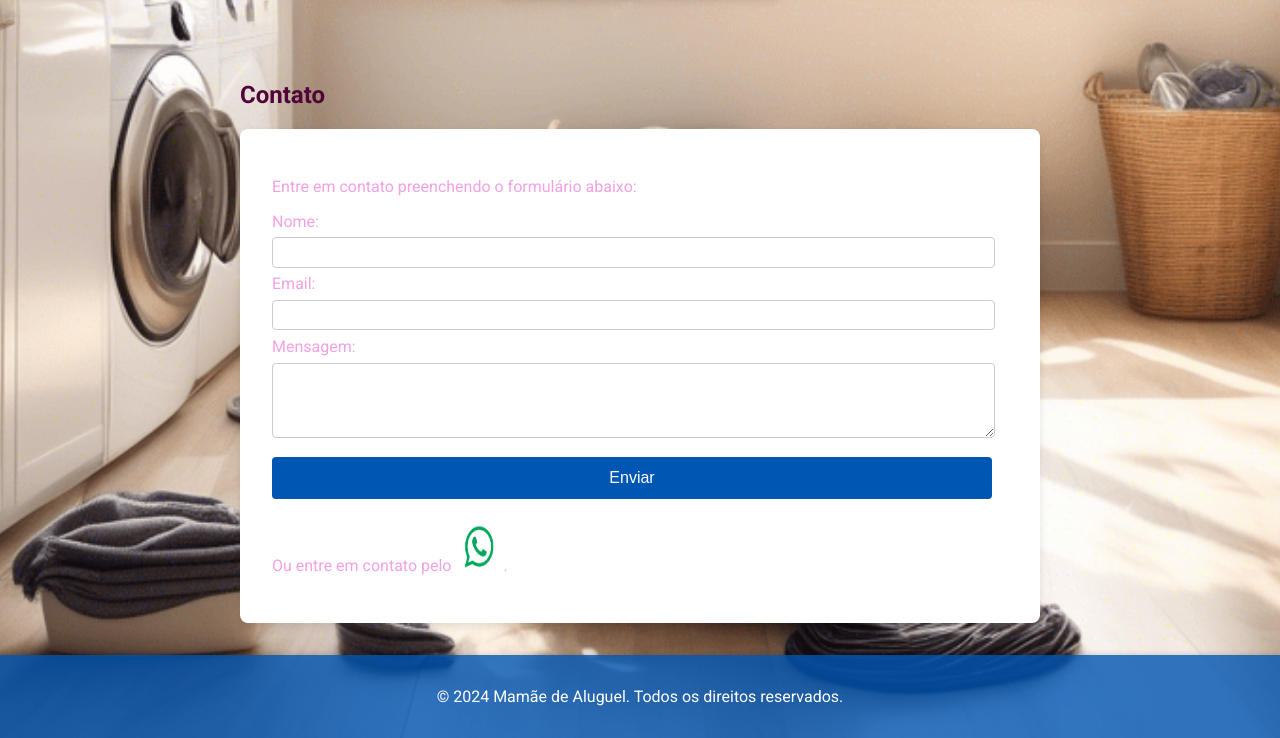
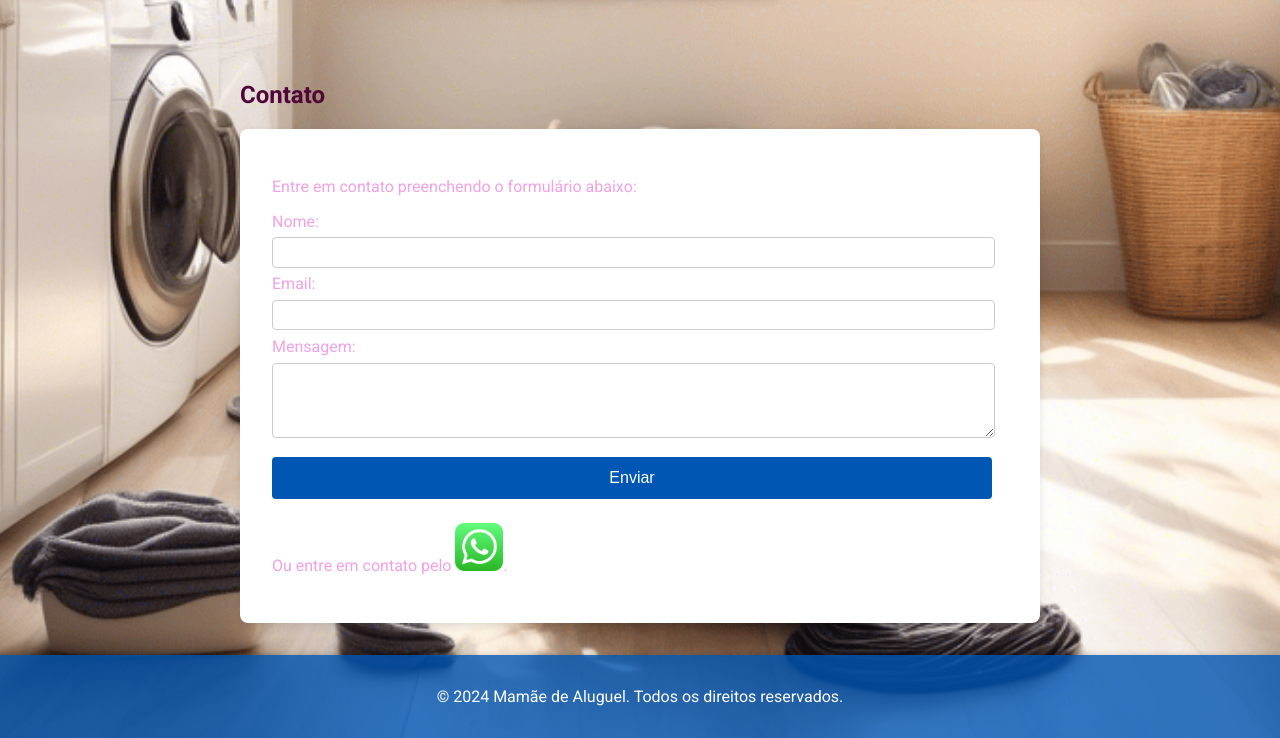
Before and after one commit to felipemgiusti/mamaedealuguel, a plain HTML site: page index.html in a window 1280 px wide. Shown: the part 835-1573 px from the top of the page. Drawn offline with Linux system fonts and the light colour scheme.

Commit message:
Update index.html

```diff
--- a/index.html
+++ b/index.html
@@ -189,7 +189,7 @@
                 <input type="submit" value="Enviar">
             </form>
             <p>Ou entre em contato pelo <a href="https://wa.me/5511988905429" target="_blank">
-                <img src="https://raw.githubusercontent.com/felipemgiusti/mamaedealuguel/main/whatsapp.jpg" alt="WhatsApp" style="width: 48px; height: 48px;"></a>.
+                <img src="https://raw.githubusercontent.com/felipemgiusti/mamaedealuguel/main/whatsapp-33.jpg" alt="WhatsApp" style="width: 48px; height: 48px;"></a>.
             </p>
         </div>
     </section>
```
